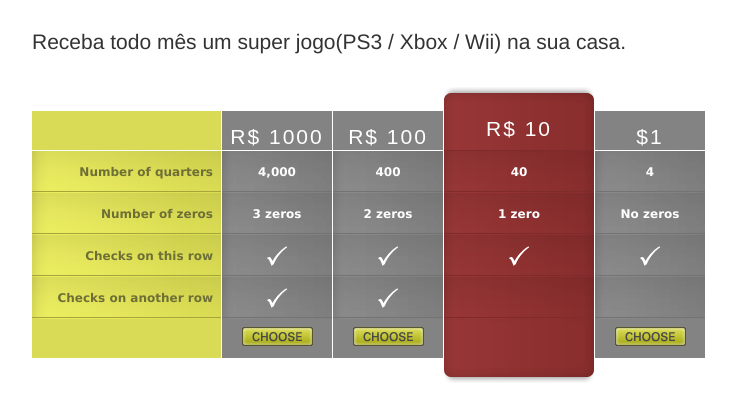
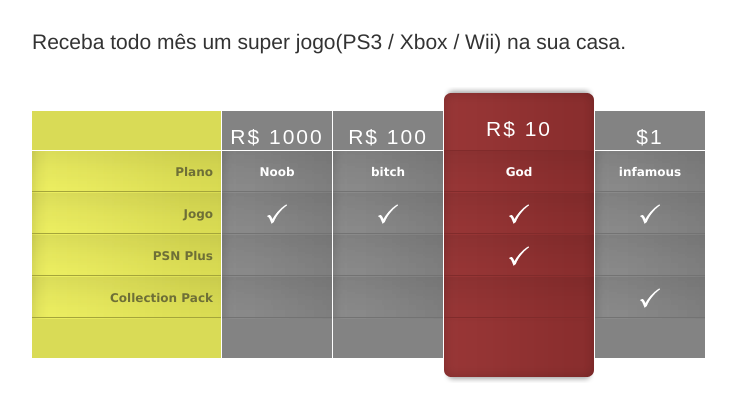
Before and after one commit to Gabrielz11/assinaturas-siteapps, a plain HTML site: page index.html in a window 1280 px wide. Shown: the part 83-502 px from the top of the page, without its empty margins (268-1004 px from the left). Drawn offline with Linux system fonts and the light colour scheme.

Commit message:
adiciona table rules

```diff
--- a/index.html
+++ b/index.html
@@ -86,40 +86,40 @@
         <tfoot>
           <tr>
             <td class="side">&nbsp;</td>
-            <td class="choiceA"><a href="#"><img src="img/choose.gif" alt="Choose" /></a></td>
-            <td class="choiceB"><a href="#"><img src="img/choose.gif" alt="Choose" /></a></td>
+            <td class="choiceA"></td>
+            <td class="choiceB"></td>
             <td class="choiceC on"><div id="siteapps"></div></td>
-            <td class="choiceD"><a href="#"><img src="img/choose.gif" alt="Choose" /></a></td>
+            <td class="choiceD"></td>
           </tr>
         </tfoot>
         <tbody>
           <tr>
-            <td class="side">Number of quarters</td>
-            <td class="choiceA">4,000</td>
-            <td class="choiceB">400</td>
-            <td class="choiceC on">40</td>
-            <td class="choiceD">4</td>
+            <td class="side">Plano</td>
+            <td class="choiceA">Noob</td>
+            <td class="choiceB">bitch</td>
+            <td class="choiceC on">God</td>
+            <td class="choiceD">infamous</td>
           </tr>
           <tr>
-            <td class="side">Number of zeros</td>
-            <td class="choiceA">3 zeros</td>
-            <td class="choiceB">2 zeros</td>
-            <td class="choiceC on">1 zero</td>
-            <td class="choiceD">No zeros</td>
-          </tr>
-          <tr>
-            <td class="side">Checks on this row</td>
+            <td class="side">Jogo</td>
             <td class="choiceA"><img src="img/check.png" alt="yes" /></td>
             <td class="choiceB"><img src="img/check.png" alt="yes" /></td>
             <td class="choiceC on"><img src="img/check.png" alt="yes" /></td>
             <td class="choiceD"><img src="img/check.png" alt="yes" /></td>
           </tr>
           <tr>
-            <td class="side">Checks on another row</td>
-            <td class="choiceA"><img src="img/check.png" alt="yes" /></td>
-            <td class="choiceB"><img src="img/check.png" alt="yes" /></td>
+            <td class="side">PSN Plus</td>
+            <td class="choiceA"></td>
+            <td class="choiceB"></td>
+            <td class="choiceC on"><img src="img/check.png" alt="yes" /></td>
+            <td class="choiceD"></td>
+          </tr>
+          <tr>
+            <td class="side">Collection Pack</td>
+            <td class="choiceA"></td>
+            <td class="choiceB"></td>
             <td class="choiceC on">&nbsp;</td>
-            <td class="choiceD">&nbsp;</td>
+            <td class="choiceD"><img src="img/check.png" alt="yes" /></td>
           </tr>
         </tbody>
       </table>
```
